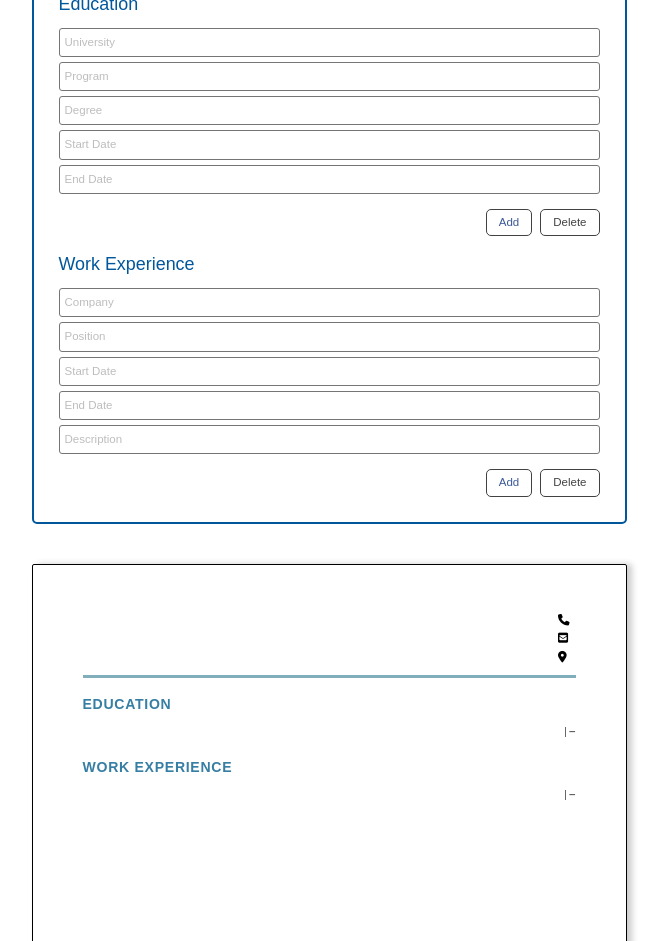
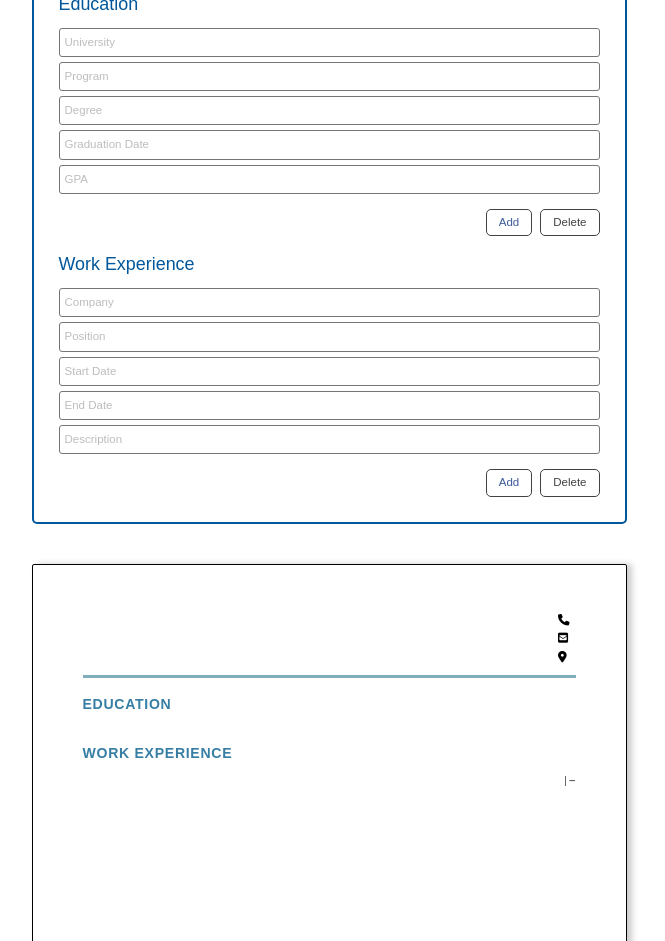
Before and after one commit to Swhag/CV-Application, a React (Create React App) app: page / in a window 1280 px wide. Shown: the part 400-1341 px from the top of the page, without its empty margins (311-976 px from the left). Built offline with nearby package versions, Linux system fonts and the light colour scheme.

Commit message:
education styling done

```diff
--- a/src/components/CVForm/Education.js
+++ b/src/components/CVForm/Education.js
@@ -40,19 +40,19 @@ function Education(props) {
             />
             <input
               onChange={handleChangeEducation}
-              value={edu.startDate}
+              value={edu.graduationDate}
               id={edu.id}
               type='text'
-              name='startDate'
-              placeholder='Start Date'
+              name='graduationDate'
+              placeholder='Graduation Date'
             />
             <input
               onChange={handleChangeEducation}
-              value={edu.endDate}
+              value={edu.gpa}
               id={edu.id}
               type='text'
-              name='endDate'
-              placeholder='End Date'
+              name='gpa'
+              placeholder='GPA'
             />
 
             <div className='btn-group'>
--- a/src/components/CVPreview/EducationOut.js
+++ b/src/components/CVPreview/EducationOut.js
@@ -4,22 +4,25 @@ function Education(props) {
   const { education } = props;
 
   return (
-    <div className='experience-list'>
+    <div className='education-list'>
       <h3>EDUCATION</h3>
 
       {education.map((edu, i) => {
         return (
-          <div className='experience' key={edu.id}>
-            <div className='experience-heading'>
+          <div className='education' key={edu.id}>
+            <div className='education-heading'>
               <h4>{edu.university}</h4>
-              <div className='experience-details'>
-                {edu.program} |
-                <span className='bold'>
-                  {edu.startDate} – {edu.endDate}
-                </span>
+              <div className='education-details'>
+                <span className='bold'>{edu.graduationDate}</span>
               </div>
             </div>
-            {edu.degree}
+            <div>{edu.program}</div>
+            <div className='education-heading'>
+              <div>{edu.degree}</div>
+              <div className='education-details'>
+                <span className='bold'>{edu.gpa}</span>
+              </div>
+            </div>
           </div>
         );
       })}
--- a/src/components/CVPreview/ExperienceOut.js
+++ b/src/components/CVPreview/ExperienceOut.js
@@ -11,9 +11,9 @@ function ExperienceOut(props) {
         return (
           <div className='experience' key={exp.id}>
             <div className='experience-heading'>
-              <h4>{exp.position}</h4>
+              <h4>{exp.company}</h4>
               <div className='experience-details'>
-                {exp.company} |
+                {exp.position}|
                 <span className='bold'>
                   {exp.startDate} – {exp.endDate}
                 </span>
--- a/src/components/Main.js
+++ b/src/components/Main.js
@@ -44,8 +44,8 @@ class Main extends Component {
       university: '',
       program: '',
       degree: '',
-      startDate: '',
-      endDate: '',
+      graduationDate: '',
+      gpa: '',
     };
 
     this.setState({
--- a/src/components/utils/emptyCV.js
+++ b/src/components/utils/emptyCV.js
@@ -16,8 +16,8 @@ const emptyCV = {
       university: '',
       program: '',
       degree: '',
-      startDate: '',
-      endDate: '',
+      graduationDate: '',
+      gpa: '',
     },
   ],
 
--- a/src/styles/App.css
+++ b/src/styles/App.css
@@ -292,6 +292,56 @@ h4,
 }
 
 /* ------------------------------------------------ */
+/* CV Preview (Output) Education styling */
+/* ------------------------------------------------ */
+
+#cv-preview .education-list {
+  width: 100%;
+  display: flex;
+  flex-direction: column;
+  align-items: flex-start;
+  gap: 8px;
+}
+
+#cv-preview .education-list h3 {
+  text-transform: uppercase;
+  color: var(--blue);
+}
+
+#cv-preview .education {
+  width: 100%;
+  display: flex;
+  flex-direction: column;
+  align-items: flex-start;
+  gap: 2px;
+}
+
+#cv-preview .education-heading {
+  width: 100%;
+  display: flex;
+  flex-direction: row;
+  justify-content: space-between;
+  align-items: center;
+}
+
+#cv-preview .education-details,
+h4,
+.education-details {
+  color: var(--grey);
+}
+
+#cv-preview .education-details {
+  display: flex;
+  flex-direction: row;
+  align-items: flex-start;
+  gap: 2px;
+}
+
+#cv-preview .education-list .bold {
+  font-weight: 600;
+}
+
+/* ------------------------------------------------ */
 /* Footer styling */
 /* ------------------------------------------------ */
 
```
